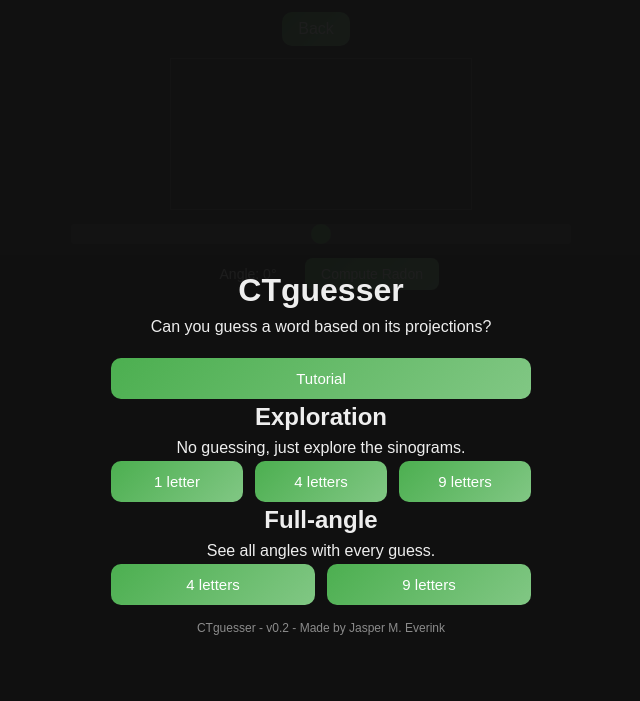
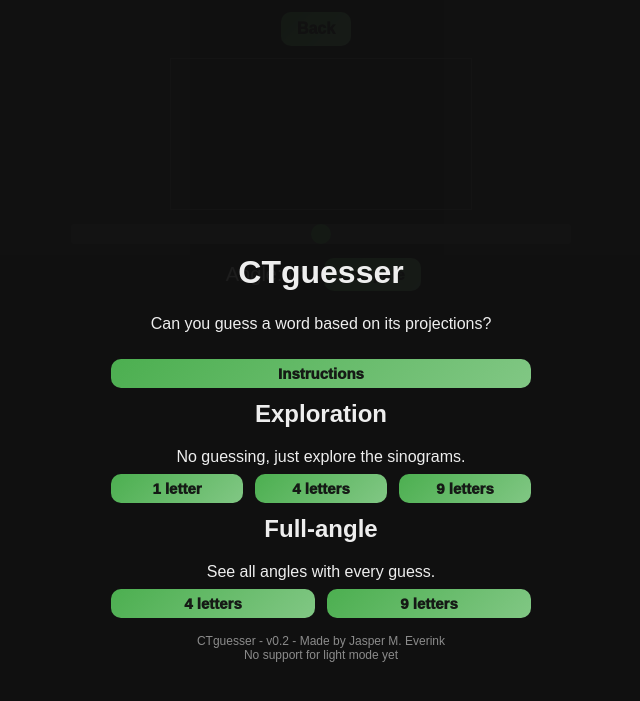
Before and after one commit to jeverink/jeverink.github.io, a Jekyll site: the page other/CTguesser/index.html, which Jekyll copies as it is, in a window 1280 px wide. Shown: the top 701 px of the page, without its empty margins (319-959 px from the left). Built offline with Jekyll 4.4.1, drawn with Linux system fonts in a browser that asks for light colours.

Commit message:
CTguesser graphical changes

```diff
--- a/other/CTguesser/css/intro_style.css
+++ b/other/CTguesser/css/intro_style.css
@@ -1,5 +1,3 @@
-
-
 /* Introduction overlay */
 #introOverlay {
   position: fixed;
@@ -34,11 +32,9 @@
 #introContent h1,
 #introContent h2,
 #introContent p {
-  margin: 0.2em;
+  margin: 0.5em;
 }
 
-
-/* Intro content layout */
 #introContent {
   max-width: 420px;
   width: 100%;
@@ -62,50 +58,30 @@
 .btn {
   background: linear-gradient(135deg, #4caf50, #81c784);
   border: none;
-  color: #fff;
   cursor: pointer;
-  font-family: inherit;
   transition: all 0.2s ease;
   border-radius: 10px;
-  padding: 12px 0;
+
+  padding: 6px 0;
+
+  color: rgba(17, 17, 17, 0.95);
   font-size: 15px;
-  font-weight: 500;
+  font-weight: 1000;
 }
-
 
 #introFooter {
   font-size: 12px;
   color: #aaa;
   text-align: center;
-  margin-top: 16px;       /* space from main content */
-  opacity: 0.8;           /* subtle */
+  margin-top: 16px;
+  opacity: 0.8;
 }
-
-
-#backHeader {
-  display: flex;
-  align-items: center;
-  justify-content: center;  /* center the group */
-  gap: 10px;                /* space between button and text */
-  margin-bottom: 12px;
-}
-
-#backText {
-  color: #eee;
-  font-size: 16px;
-}
-
-
-#backBtn {
-  font-size: 16px;
-  padding: 8px 16px;
-}
-
 
 .hidden {
   display: none !important;
 }
 
+/* Tutorial */
 #tutorialOverlay {
   position: fixed;
   inset: 0;
--- a/other/CTguesser/css/style.css
+++ b/other/CTguesser/css/style.css
@@ -7,6 +7,7 @@
   color: #eee;
   touch-action: manipulation;
 }
+
 canvas {
   border: 1px solid #555;
   display: block;
@@ -14,81 +15,66 @@
   image-rendering: pixelated;
   touch-action: none;
 }
+
 #controls {
   text-align: center;
 }
+
 input[type=range] {
   width: 75%;
 }
+
 #hiddenInput {
   position: absolute;
-  opacity: 0;       /* completely transparent */
+  opacity: 0;
   width: 1px;
   height: 1px;
-  font-size: 16px;  /* ensures mobile keyboard shows */
+  font-size: 16px;
   border: none;
   background: transparent;
   color: transparent;
-  z-index: 10;      /* above canvas if needed */
+  z-index: 10;
 }
 
-
-  /* Updated button styling */
 #computeBtn {
-    background: linear-gradient(135deg, #4caf50, #81c784);
-    border: none;
-    color: #fff;
-    border-radius: 8px;
-    cursor: pointer;
-    transition: all 0.2s ease;
-    touch-action: none; /* Prevent scrolling while dragging */
+  padding: 8px 16px;
 }
 
-  #computeBtn:hover {
-    background: linear-gradient(135deg, #43a047, #66bb6a);
-    transform: translateY(-2px);
-    box-shadow: 0 4px 8px rgba(0,0,0,0.3);
-  }
-
-/* Prevent horizontal scroll */
 html, body {
   overflow-x: hidden;
   touch-action: manipulation;
 }
 
-/* Wrapper for centering */
 #sliderWrapper {
   width: 100%;
   padding: 0 12px;
   box-sizing: border-box;
   display: flex;
   justify-content: center;
-  margin-bottom: 16px; /* <-- added space below slider */
+  margin-bottom: 16px;
 }
 
-/* Slider + label container */
 #sliderContainer {
   display: flex;
   align-items: center;
-  flex-direction: column;   /* ← stack vertically */
+  flex-direction: column;
   gap: 12px;
   width: 100%;
   max-width: 500px;
   box-sizing: border-box;
 }
 
-/* Make slider flexible, label fixed */
 #angleSlider {
   -webkit-appearance: none;
-  width: 100%;              /* ← full width */
-  flex: 1; /* take all remaining space */
+  width: 100%;
+  flex: 1;
   height: 8px;
   background: #444;
   border-radius: 4px;
   outline: none;
   transition: background 0.2s;
-  min-width: 0; /* prevents flex overflow on small screens */
-  touch-action: none; /* Prevent scrolling while dragging */
+  min-width: 0;
+  touch-action: none;
 }
 
 #angleSlider:hover {
@@ -125,7 +111,6 @@ html, body {
   transform: scale(1.1);
 }
 
-/* Row below slider: label + button */
 #angleRow {
   display: flex;
   align-items: center;
@@ -133,16 +118,28 @@ html, body {
   gap: 12px;
 }
 
-/* Label */
+
 #angleLabel {
-  min-width: 90px;          /* enough for "Angle: -90°" */
-  font-size: 14px;
+  min-width: 90px;
+  font-size: 1.25em;
   color: #eee;
   white-space: nowrap;
 }
 
-/* Compute button (slightly smaller for balance) */
-#computeBtn {
-  font-size: 14px;
+#backHeader {
+  display: flex;
+  align-items: center;
+  justify-content: center;
+  gap: 10px;
+  margin-bottom: 12px;
+}
+
+#backText {
+  color: #eee;
+  font-size: 1.25em;
+}
+
+#backBtn {
+  font-size: 16px;
   padding: 8px 16px;
 }
--- a/other/CTguesser/index.html
+++ b/other/CTguesser/index.html
@@ -19,9 +19,8 @@
 
     </br>
     <button id="openTutorialBtn" class="btn btn-secondary">
-      Tutorial
+      Instructions
     </button>
-
 
     <h2>Exploration</h2>
     <p>No guessing, just explore the sinograms.</p>
@@ -47,14 +46,10 @@
      -->
     <!-- Footer -->
     <div id="introFooter">
-      CTguesser - v0.2 - Made by Jasper M. Everink
+      CTguesser - v0.2 - Made by Jasper M. Everink <br>
+      No support for light mode yet
     </div>
   </div>
-</div>
-
-<div id="backHeader">
-  <button id="backBtn" class="btn btn-secondary">Back</button>
-  <span id="backText"></span>
 </div>
 
 <!-- Tutorial Overlay -->
@@ -82,20 +77,24 @@
 </div>
 
 
+<!-- Main game -->
 <div id="controls">
+  <div id="backHeader">
+    <button id="backBtn" class="btn">Back</button>
+    <span id="backText"></span>
+  </div>
 
   <input id="hiddenInput" type="text" maxlength="1">
 
   <canvas id="gridCanvas"></canvas>
 
-  <!-- Slider below grid -->
   <div id="sliderWrapper">
     <div id="sliderContainer">
       <input type="range" id="angleSlider" min="-90" max="90" step="5" value="0">
 
       <div id="angleRow">
         <span id="angleLabel">Angle: 0°</span>
-        <button id="computeBtn" onclick="computeRadon()">Compute Radon</button>
+        <button id="computeBtn" class="btn" onclick="computeRadon()">Compute</button>
       </div>
     </div>
   </div>
--- a/other/CTguesser/js/drawing.js
+++ b/other/CTguesser/js/drawing.js
@@ -1,4 +1,3 @@
-
 /* ===============================
    Graphics settings
 =============================== */
--- a/other/CTguesser/js/main.js
+++ b/other/CTguesser/js/main.js
@@ -1,4 +1,3 @@
-
 /* ===============================
    Grid setup
 =============================== */
@@ -25,7 +24,7 @@ function resetGrid() {
 
   if (Mode == "Explore"){
     topText.innerHTML = "Exploration";
-    computeBtn.innerHTML = "Compute sinogram";
+    computeBtn.innerHTML = "Compute";
   } else {
     topText.innerHTML = "0 Guesses";
     computeBtn.innerHTML = "Guess";
--- a/other/CTguesser/js/radon.js
+++ b/other/CTguesser/js/radon.js
@@ -1,5 +1,3 @@
-
-
 /* ===============================
    Radon Transform
 =============================== */
```
Lines whose indentation alone changed are shown as unchanged.
